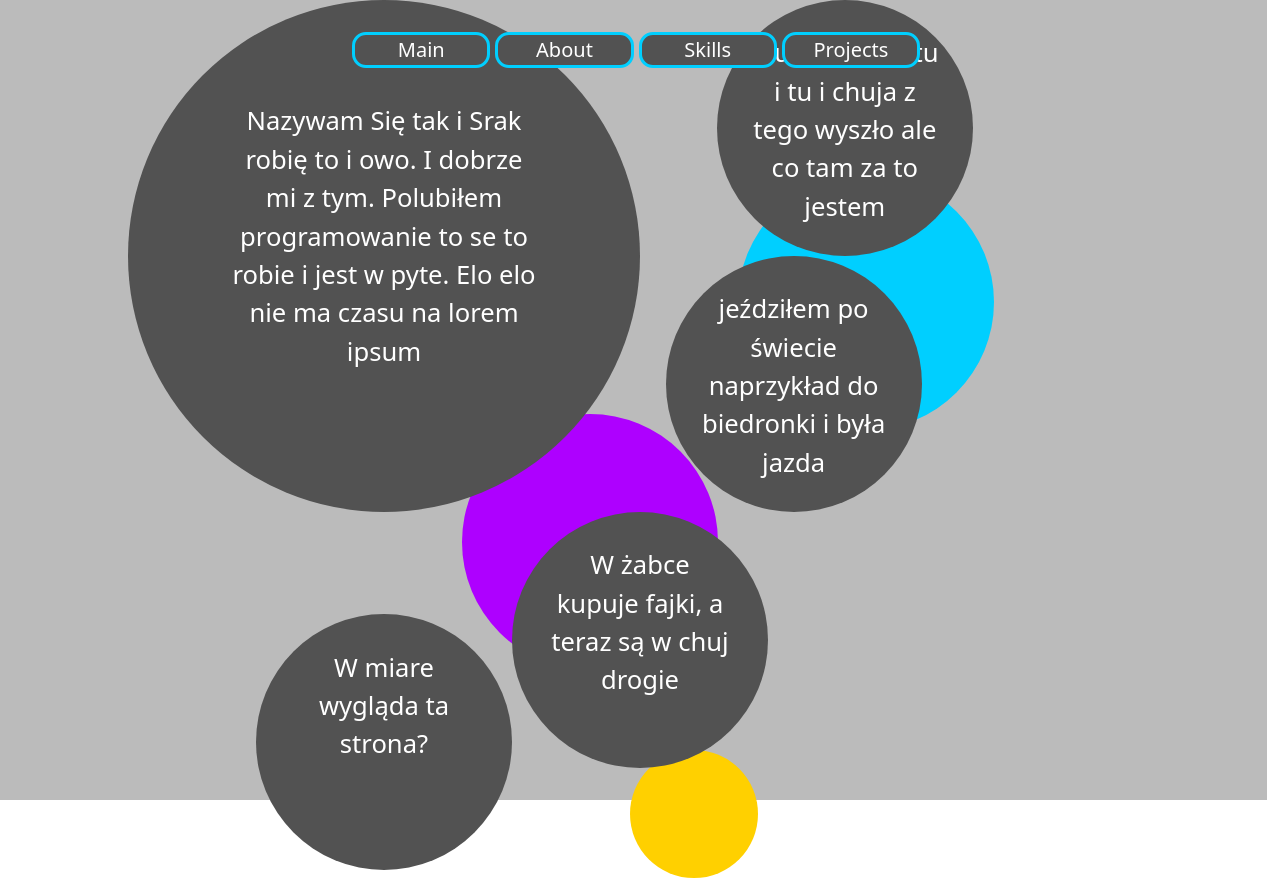
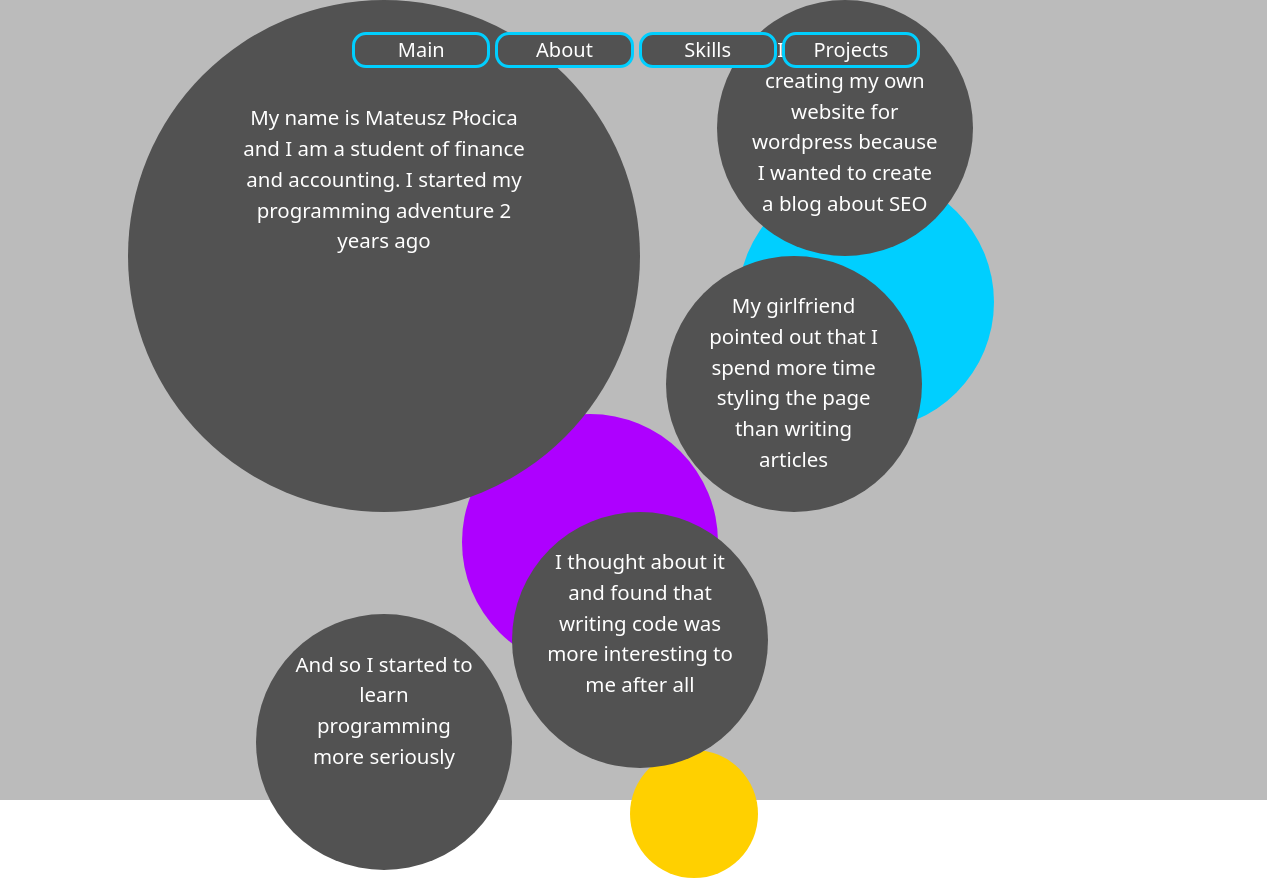
Before and after one commit to Matty8313/Portfolio, a React (Create React App) app: page /About in a window 1280 px wide. Built offline with nearby package versions, Linux system fonts and the light colour scheme.

Commit message:
poprawiony tekst

```diff
--- a/src/About.js
+++ b/src/About.js
@@ -4,11 +4,11 @@ import "./About.scss"
 export default function About(props) {
   return (
     <><div id="body2">
-    <div class="circleAbout" id="CircleMain">Nazywam Się tak i Srak robię to i owo. I dobrze mi z tym. Polubiłem programowanie to se to robie i jest w pyte. Elo elo nie ma czasu na lorem ipsum</div>
-    <div class="circleAbout" id="Circle2">Studiowałem tu i tu i chuja z tego wyszło ale co tam za to jestem</div>
-    <div class="circleAbout" id="Circle3">jeździłem po świecie naprzykład do biedronki i była jazda</div>
-    <div class="circleAbout" id="Circle4">W żabce kupuje fajki, a teraz są w chuj drogie</div>
-    <div class="circleAbout" id="Circle5">W miare wygląda ta strona?</div>
+    <div class="circleAbout" id="CircleMain">My name is Mateusz Płocica and I am a student of finance and accounting. I started my programming adventure 2 years ago</div>
+    <div class="circleAbout" id="Circle2">It started with creating my own website for wordpress because I wanted to create a blog about SEO</div>
+    <div class="circleAbout" id="Circle3">My girlfriend pointed out that I spend more time styling the page than writing articles</div>
+    <div class="circleAbout" id="Circle4">I thought about it and found that writing code was more interesting to me after all</div>
+    <div class="circleAbout" id="Circle5">And so I started to learn programming more seriously</div>
     <div id="BackCircle"><p></p></div>
     <div id="BackCircle-violet"><p></p></div>
     <div id="BackCircle-orange"><p></p></div>
--- a/src/About.scss
+++ b/src/About.scss
@@ -19,7 +19,7 @@ $circleWidth: 40vw;
     padding: $circleWidth/5;
     position: absolute;
     left: $circleWidth/4;
-    font-size: $circleWidth/20;
+    font-size: $circleWidth/25;
     color: white;
     &#Circle2{
         padding: $circleWidth/15;
```
